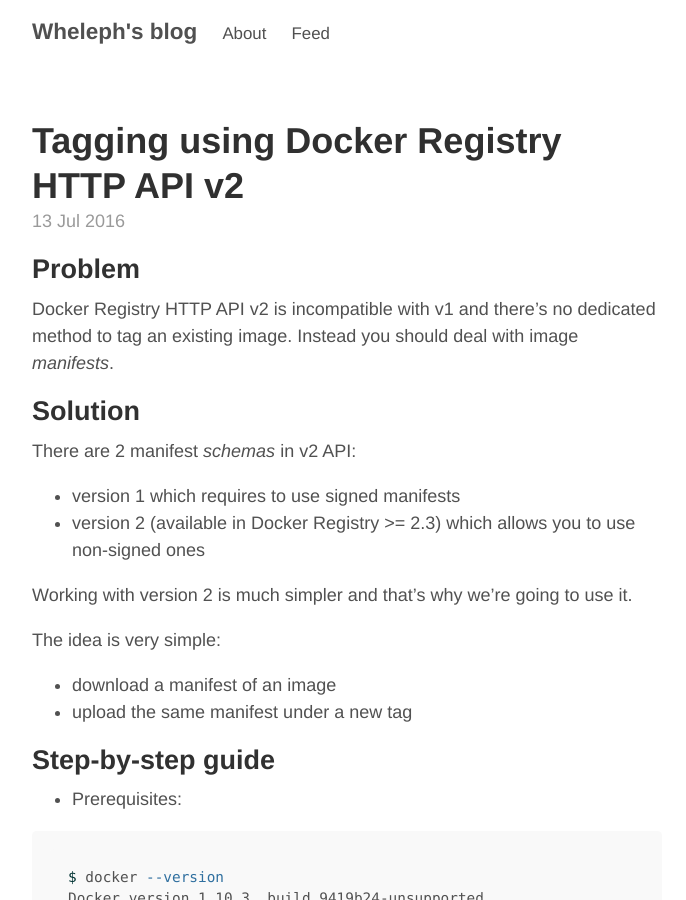
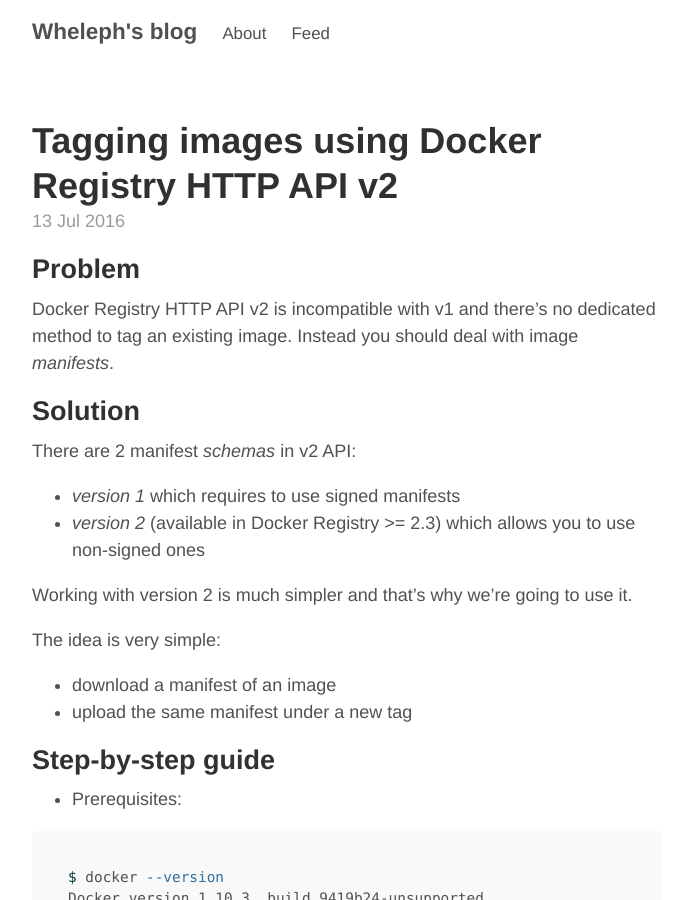
Before and after one commit to wheleph/wheleph.github.io, a Jekyll site: the page built from _posts/2016-07-13-tagging-using-docker-registry-http-api-v2.md, in a window 1280 px wide and 900 px high. Shown: the whole window, without its empty margins (293-979 px from the left). Built offline with Jekyll 4.4.1, drawn with Linux system fonts in a browser that asks for light colours; Markdown is read by kramdown in place of the engine named in the settings; comment, search, counter and statistics services are not loaded.

Commit message:
[docker-registry-v2-tagging] Minor edits

```diff
--- a/_posts/2016-07-13-tagging-using-docker-registry-http-api-v2.md
+++ b/_posts/2016-07-13-tagging-using-docker-registry-http-api-v2.md
@@ -1,6 +1,6 @@
 ---
 layout: post
-title: Tagging using Docker Registry HTTP API v2
+title: Tagging images using Docker Registry HTTP API v2
 comments: true
 ---
 
@@ -12,8 +12,8 @@
 
 There are 2 manifest _schemas_ in v2 API:
 
-- version 1 which requires to use signed manifests
-- version 2 (available in Docker Registry >= 2.3) which allows you to use non-signed ones
+- _version 1_ which requires to use signed manifests
+- _version 2_ (available in Docker Registry >= 2.3) which allows you to use non-signed ones
 
 Working with version 2 is much simpler and that's why we're going to use it.
 
```
